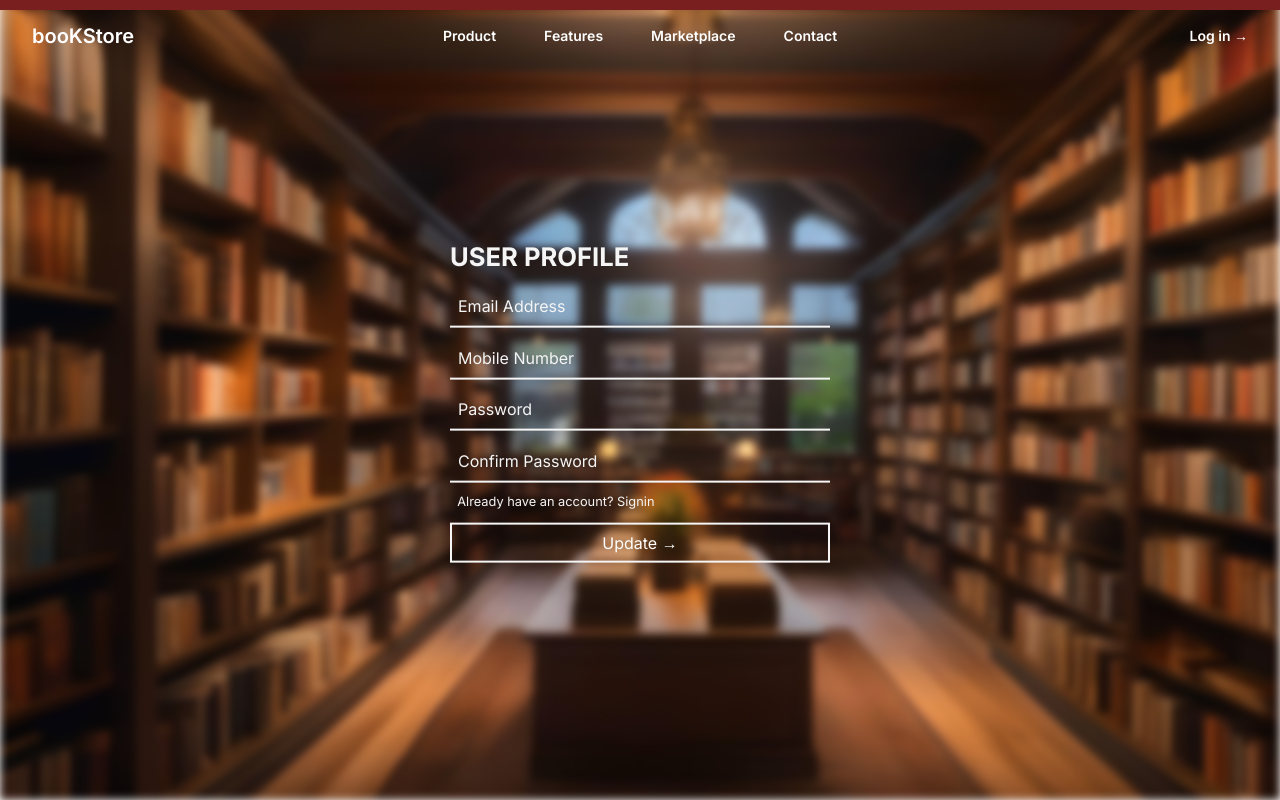
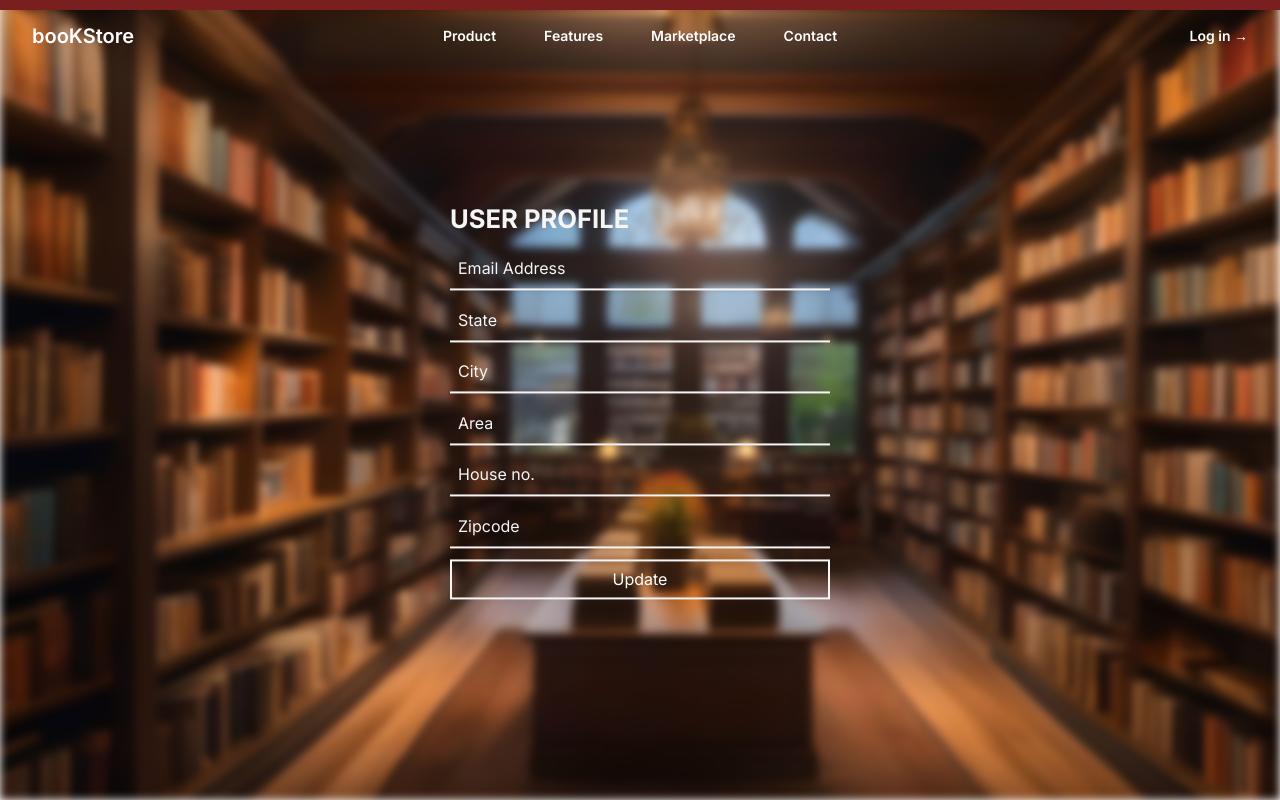
Before and after one commit to kanhapatil/booKStore, a Next.js app in the folder bookstore/: page /Profile in a window 1280 px wide. Built offline with nearby package versions, Linux system fonts and the light colour scheme.

Commit message:
Working with profile data

```diff
--- a/bookstore/app/Login/page.js
+++ b/bookstore/app/Login/page.js
@@ -31,6 +31,7 @@ const Login = () => {
 
         const token = response.data.access_token;
         localStorage.setItem('token', token);
+        localStorage.setItem('email', values.username)
 
         if (response.status === 200) {
           router.push('/Profile');
--- a/bookstore/app/Profile/Profile.module.css
+++ b/bookstore/app/Profile/Profile.module.css
@@ -4,7 +4,7 @@
   margin: 0;
 }
 
-.signup {
+.profile {
   position: absolute;
   top: 50%;
   left: 50%;
@@ -81,19 +81,19 @@
 
   /* Media Queries */
   @media screen and (max-width: 770px) {
-    .signup {
+    .profile {
       position: absolute;
       top: 46%;
       left: 50%;
       transform: translate(-50%, -50%);
       }
-    .signup form .heading {
+    .profile form .heading {
       font-size: 1.2em;
       width: 320px;
     }
 
-    .signup form input,
-    .signup form textarea {
+    .profile form input,
+    .profile form textarea {
       font-size: 0.9rem;
     }
   }
--- a/bookstore/app/Profile/page.js
+++ b/bookstore/app/Profile/page.js
@@ -126,26 +126,20 @@ import { ToastContainer, toast } from "react-toastify";
 import "react-toastify/dist/ReactToastify.css";
 import { useEffect, useState } from "react";
 
-
 const Signup = () => {
   const formik = useFormik({
     initialValues: {
       email: "",
-      contact: "",
-      password: "",
-      confirmPassword: "",
     },
     validationSchema: Yup.object({
       email: Yup.string()
         .email("Invalid email address!")
         .required("Email address is required!"),
-      contact: Yup.number().required("Mobile number is required!"),
-      password: Yup.string()
-        .min(6, "Must be at least 6 characters")
-        .required("Password is required!"),
-      confirmPassword: Yup.string()
-        .oneOf([Yup.ref("password"), null], "Passwords must match")
-        .required("Confirm password is required!"),
+      state: Yup.string().required("State is required!"),
+      city: Yup.string().required("City is required!"),
+      area: Yup.string().required("Area is required!"),
+      houseno: Yup.number().required("House no. is required!"),
+      zipcode: Yup.number().required("Zipcode is required!"),
     }),
 
     onSubmit: async (values, { resetForm }) => {
@@ -157,7 +151,7 @@ const Signup = () => {
     },
   });
 
-  const [data, setData] = useState(null);
+  const [data, setData] = useState();
   useEffect(() => {
     const fetchUserData = async () => {
       try {
@@ -171,8 +165,9 @@ const Signup = () => {
               },
             }
           );
-          setData(response.data);
-          console.log(response.data);
+          setData(response.data[0]);
+          console.log(response.data[0]);
+          console.log("my data", data);
         } else {
           console.log("something went wrong");
         }
@@ -184,11 +179,15 @@ const Signup = () => {
     fetchUserData();
   }, []);
 
+  if (data && data["state"]) {
+    console.log(data["state"]);
+  }
+
   return (
     <>
       <LogInImg />
       <ToastContainer />
-      <div className={styles.signup}>
+      <div className={styles.profile}>
         <motion.form
           className={styles.form}
           initial="hidden"
@@ -211,51 +210,66 @@ const Signup = () => {
             type="email"
             placeholder="Email Address"
             className={styles.input}
-            {...formik.getFieldProps("email")}
+            value={localStorage.getItem("email")}
           />
           {formik.touched.email && formik.errors.email && (
             <div className={styles.error}>{formik.errors.email}</div>
           )}
 
           <input
-            type="number"
-            placeholder="Mobile Number"
+            type="text"
+            placeholder="State"
             className={styles.input}
-            {...formik.getFieldProps("contact")}
+            value={data ? data["state"] : ""}
+            onChange={(e) => setData({ ...data, state: e.target.value })}
           />
-          {formik.touched.contact && formik.errors.contact && (
-            <div className={styles.error}>{formik.errors.contact}</div>
+
+          {formik.touched.state && formik.errors.state && (
+            <div className={styles.error}>{formik.errors.state}</div>
           )}
 
           <input
-            type="password"
-            placeholder="Password"
+            type="text"
+            placeholder="City"
             className={styles.input}
-            {...formik.getFieldProps("password")}
+            value={data ? data["city"] : ""}
           />
-          {formik.touched.password && formik.errors.password && (
-            <div className={styles.error}>{formik.errors.password}</div>
+          {formik.touched.city && formik.errors.city && (
+            <div className={styles.error}>{formik.errors.city}</div>
           )}
 
           <input
-            type="password"
-            placeholder="Confirm Password"
+            type="text"
+            placeholder="Area"
             className={styles.input}
-            {...formik.getFieldProps("confirmPassword")}
+            value={data ? data["area"] : ""}
           />
-          {formik.touched.confirmPassword && formik.errors.confirmPassword && (
-            <div className={styles.error}>{formik.errors.confirmPassword}</div>
+          {formik.touched.area && formik.errors.area && (
+            <div className={styles.error}>{formik.errors.area}</div>
           )}
 
-          <div className={styles.account_text}>
-            <p>
-              &nbsp;&nbsp;Already have an account?{" "}
-              <Link href="/Login">Signin</Link>
-            </p>
-          </div>
+          <input
+            type="number"
+            placeholder="House no."
+            className={styles.input}
+            value={data ? data["houseNo"] : ""}
+          />
+          {formik.touched.houseno && formik.errors.houseno && (
+            <div className={styles.error}>{formik.errors.houseno}</div>
+          )}
+
+          <input
+            type="number"
+            placeholder="Zipcode"
+            className={styles.input}
+            value={data ? data["zipcode"] : ""}
+          />
+          {formik.touched.zipcode && formik.errors.zipcode && (
+            <div className={styles.error}>{formik.errors.zipcode}</div>
+          )}
 
           <button type="submit" className={styles.btn}>
-            Update <span aria-hidden="true">&rarr;</span>
+            Update
           </button>
         </motion.form>
       </div>
--- a/bookstore/components/Header.js
+++ b/bookstore/components/Header.js
@@ -3,7 +3,6 @@ import { useState } from "react";
 import { Dialog } from "@headlessui/react";
 import { Bars3Icon, XMarkIcon } from "@heroicons/react/24/outline";
 import Link from "next/link";
-import { useRouter } from 'next/navigation';
 
 const navigation = [
   { name: "Product", href: "#" },
@@ -14,8 +13,7 @@ const navigation = [
 
 const Header = () => {
   const [mobileMenuOpen, setMobileMenuOpen] = useState(false);
-  const token = localStorage.getItem('token');
-  const router = useRouter();
+  const token = localStorage.getItem("token");
 
   const closeMobileMenu = () => {
     setMobileMenuOpen(false);
@@ -23,11 +21,10 @@ const Header = () => {
 
   const handleLogout = () => {
     try {
-      localStorage.removeItem('token');
-      router.push("/Login");
+      localStorage.removeItem("token");
       closeMobileMenu();
     } catch (error) {
-      console.error('Error occurred during logout:', error);
+      console.error("Error occurred during logout:", error);
     }
   };
 
@@ -127,14 +124,14 @@ const Header = () => {
               <div className="-my-6 divide-y divide-gray-500/10">
                 <div className="space-y-2 py-6">
                   {navigation.map((item) => (
-                    <a
+                    <Link
                       key={item.name}
                       href={item.href}
                       className="-mx-3 block rounded-lg px-3 py-2 text-base font-semibold leading-7 text-gray-900 hover:bg-gray-50"
-                      onClick={closeMobileMenu} // Close mobile menu when clicked
+                      onClick={closeMobileMenu}
                     >
                       {item.name}
-                    </a>
+                    </Link>
                   ))}
                 </div>
                 <div className="py-6">
```
Also changed, not shown: 1 other file (tests, documents, lock files or other folders).
